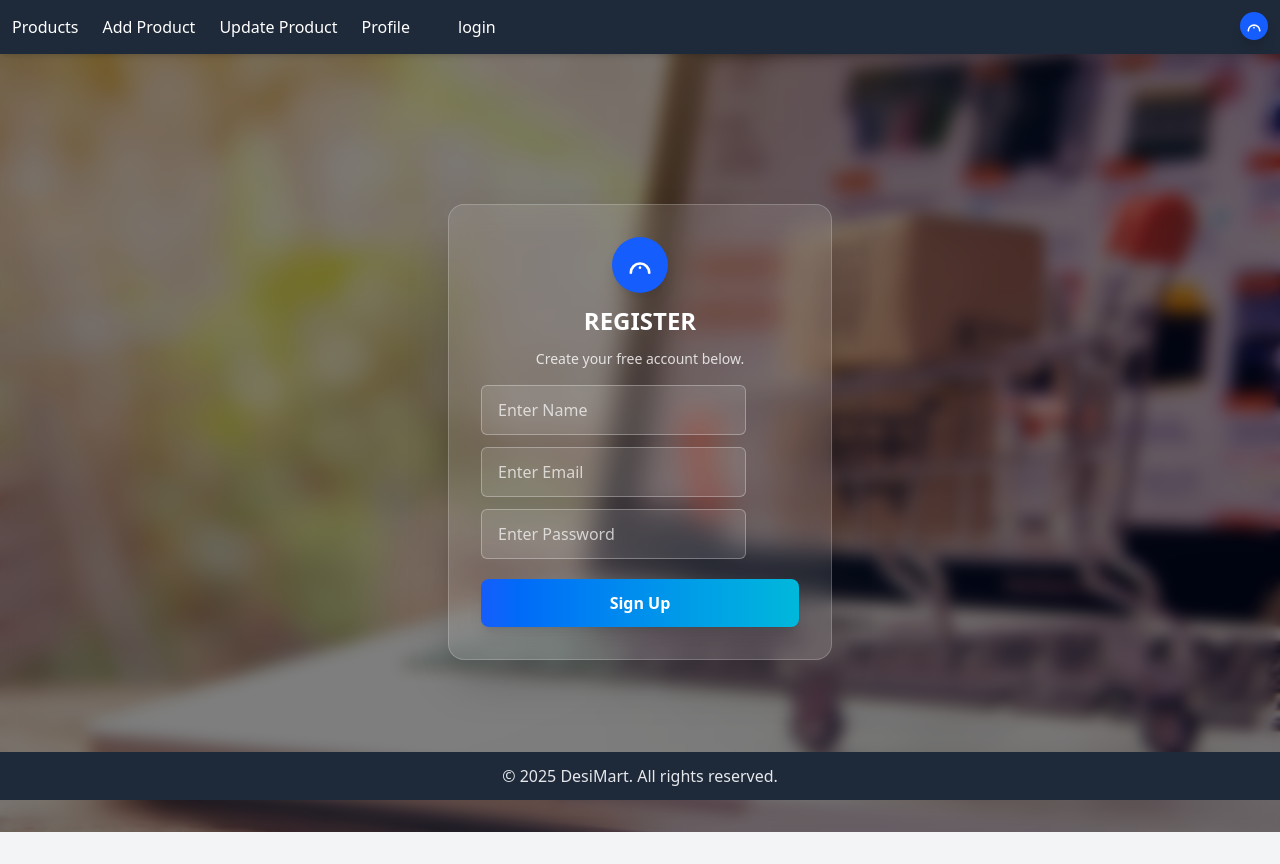
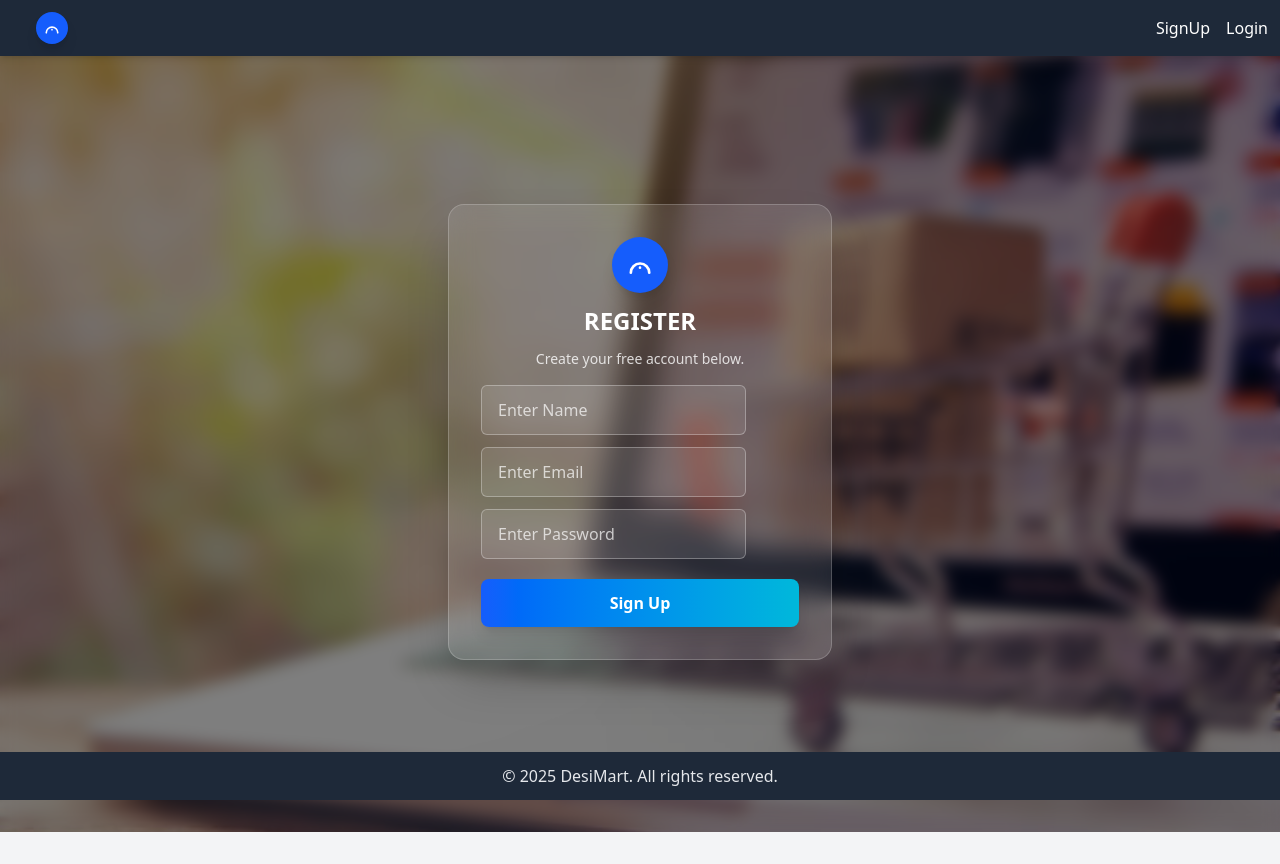
Before and after one commit to PranavvBhatt/ecomDashboard, a React (Vite) app in the folder frontend/: page /signup in a window 1280 px wide. Built offline with nearby package versions, Linux system fonts and the light colour scheme.

Commit message:
Update Nav.jsx

```diff
--- a/frontend/src/components/Nav.jsx
+++ b/frontend/src/components/Nav.jsx
@@ -11,65 +11,13 @@ const Nav = () => {
   };
 
   return (
-    <nav  className="bg-gray-800 bg-opacity-80 fixed top-0 left-0 w-full z-50 shadow-md">
-      <div className="max-w-7xl mx-auto flex justify-between items-center p-3 ">
-        {/* Left: Navigation links */}
-        <ul className="flex space-x-6">
-          <li>
-            <Link to="/" className="text-white text-l hover:text-blue-400">
-              Products
-            </Link>
-          </li>
-          <li>
-            <Link to="/add" className="text-white text-l hover:text-blue-400">
-              Add Product
-            </Link>
-          </li>
-          <li>
-            <Link
-              to="/update"
-              className="text-white text-l hover:text-blue-400"
-            >
-              Update Product
-            </Link>
-          </li>
-          <li>
-            <Link
-              to="/profile"
-              className="text-white text-l hover:text-blue-400"
-            >
-              Profile
-            </Link>
-          </li>
+    <nav className="bg-gray-800 bg-opacity-80 fixed top-0 left-0 w-full z-50 shadow-md">
+      <div className="max-w-7xl mx-auto flex justify-between items-center p-3">
 
-          {auth ? (
-            <li>
-              {" "}
-              <Link onClick={logout}  className="text-white text-l hover:text-blue-400" to="/login">
-                Logout
-              </Link>
-            </li>
-          ) : (
-            <>
-              <Link
-                to="/signup"
-                className="text-white text-l hover:text-blue-400"
-              >
 
-              </Link>
-              <Link
-                to="/login"
-                className="text-white text-l hover:text-blue-400 pe-6"
-              >
-                login
-              </Link>
-            </>
-          )}
-        </ul>
-        {/* Right: Company logo */}
+        <div>
           <Link to="/" className="ml-6">
-          <span className="inline-flex items-center justify-center bg-blue-600 text-white rounded-full w-7 h-7 shadow-lg">
-            {/* Logo SVG */}
+            <span className="inline-flex items-center justify-center bg-blue-600 text-white rounded-full w-8 h-8 shadow-lg">
               <svg
                 className="w-5 h-5"
                 fill="none"
@@ -86,6 +34,55 @@ const Nav = () => {
             </span>
           </Link>
         </div>
+
+
+        {auth && (
+          <ul className="flex space-x-6">
+            <li>
+              <Link to="/" className="text-white hover:text-blue-400">
+                Products
+              </Link>
+            </li>
+            <li>
+              <Link to="/add" className="text-white hover:text-blue-400">
+                Add Product
+              </Link>
+            </li>
+            <li>
+              <Link to="/update" className="text-white hover:text-blue-400">
+                Update Product
+              </Link>
+            </li>
+            <li>
+              <Link to="/profile" className="text-white hover:text-blue-400">
+                Profile
+              </Link>
+            </li>
+          </ul>
+        )}
+
+
+        <div className="flex space-x-4">
+          {auth ? (
+            <Link
+              onClick={logout}
+              to="/login"
+              className="text-white hover:text-red-400"
+            >
+              Logout
+            </Link>
+          ) : (
+            <>
+              <Link to="/signup" className="text-white hover:text-blue-400">
+                SignUp
+              </Link>
+              <Link to="/login" className="text-white hover:text-blue-400">
+                Login
+              </Link>
+            </>
+          )}
+        </div>
+      </div>
     </nav>
   );
 };
```
Lines whose indentation alone changed are shown as unchanged.
